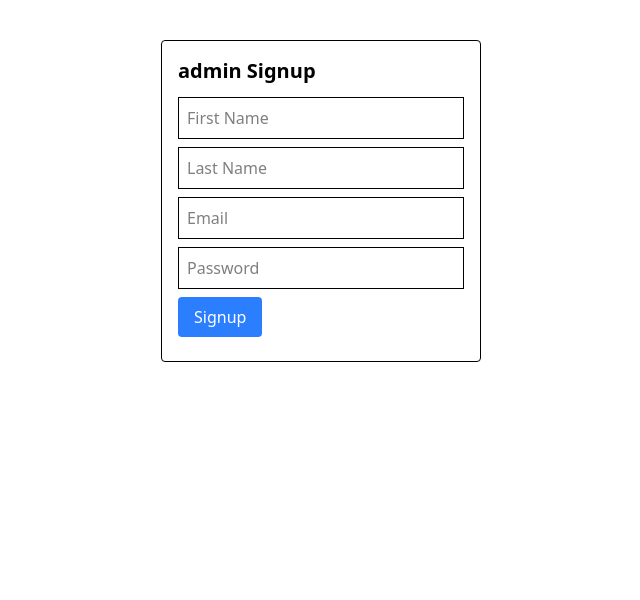
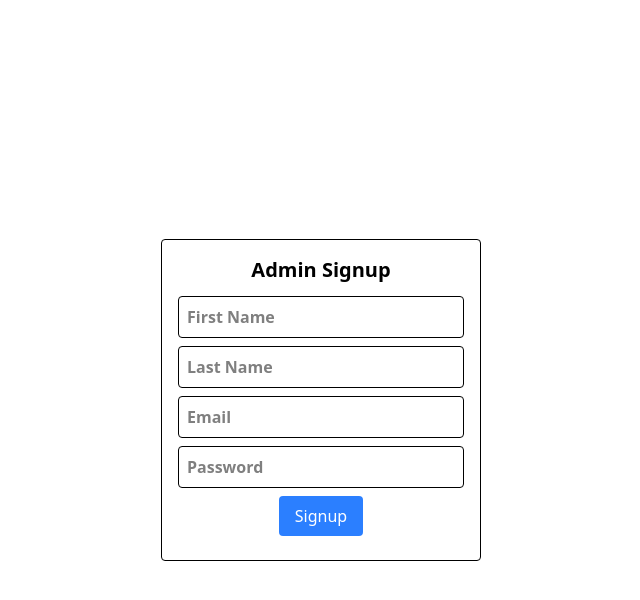
Before and after one commit to rashmi-ranjan-sahoo-dev/course_selling_app, a React (Vite) app in the folder frontend/: page /admin/signup in a window 1280 px wide. Shown: the top 600 px of the page, without its empty margins (319-959 px from the left). Built offline with nearby package versions, Linux system fonts and the light colour scheme.

Commit message:
login continiue

```diff
--- a/frontend/src/components/SigninForm/SigninForm.jsx
+++ b/frontend/src/components/SigninForm/SigninForm.jsx
@@ -22,12 +22,14 @@ export default function SigninForm({ role }) {
   };
 
   return (
-    <form onSubmit={handleSubmit} className="p-4 border rounded w-80 mx-auto mt-10">
-      <h2 className="text-xl font-bold mb-3">{role} Signin</h2>
-      <input className="border p-2 w-full mb-2" type="email" name="email" placeholder="Email" onChange={handleChange}/>
-      <input className="border p-2 w-full mb-2" type="password" name="password" placeholder="Password" onChange={handleChange}/>
+     <div className="flex items-center justify-center min-h-screen">
+    <form onSubmit={handleSubmit} className="p-4 border rounded w-80 mx-auto text-center">
+      <h2 className="text-xl font-bold mb-3">{role.charAt(0).toUpperCase() + role.slice(1)} Signin</h2>
+      <input className="border p-2 w-full mb-2 rounded font-bold" type="email" name="email" placeholder="Email" onChange={handleChange}/>
+      <input className="border p-2 w-full mb-2 rounded font-bold" type="password" name="password" placeholder="Password" onChange={handleChange}/>
       <button className="bg-green-500 text-white px-4 py-2 rounded" type="submit">Signin</button>
       <p className="mt-2 text-sm text-gray-600">{message}</p>
     </form>
+    </div>
   );
 }
--- a/frontend/src/components/SignupForm/SignupForm.jsx
+++ b/frontend/src/components/SignupForm/SignupForm.jsx
@@ -34,14 +34,16 @@ export default function SignupForm({ role }) {
   };
 
   return (
-    <form onSubmit={handleSubmit} className="p-4 border rounded w-80 mx-auto mt-10">
-      <h2 className="text-xl font-bold mb-3">{role} Signup</h2>
-      <input className="border p-2 w-full mb-2" name="firstName" placeholder="First Name" onChange={handleChange}/>
-      <input className="border p-2 w-full mb-2" name="lastName" placeholder="Last Name" onChange={handleChange}/>
-      <input className="border p-2 w-full mb-2" type="email" name="email" placeholder="Email" onChange={handleChange}/>
-      <input className="border p-2 w-full mb-2" type="password" name="password" placeholder="Password" onChange={handleChange}/>
+    <div className="flex items-center justify-center min-h-screen">
+    <form onSubmit={handleSubmit} className="p-4 border rounded w-80 text-center">
+      <h2 className="text-xl font-bold mb-3">{role.charAt(0).toUpperCase() + role.slice(1)} Signup</h2>
+      <input className="border p-2 w-full mb-2 rounded  font-semibold" name="firstName" placeholder="First Name" onChange={handleChange}/>
+      <input className="border p-2 w-full mb-2 rounded  font-semibold" name="lastName" placeholder="Last Name" onChange={handleChange}/>
+      <input className="border p-2 w-full mb-2 rounded  font-semibold" type="email" name="email" placeholder="Email" onChange={handleChange}/>
+      <input className="border p-2 w-full mb-2 rounded font-semibold" type="password" name="password" placeholder="Password" onChange={handleChange}/>
       <button className="bg-blue-500 text-white px-4 py-2 rounded" type="submit">Signup</button>
-      <p className="mt-2 text-sm text-gray-600">{message}</p>
+      <p className="mt-2 text-sm text-gray-600 font-bold">{message}</p>
     </form>
+    </div>
   );
 }
```
Also changed, not shown: frontend/src/components/Auth/Auth.jsx (added).
